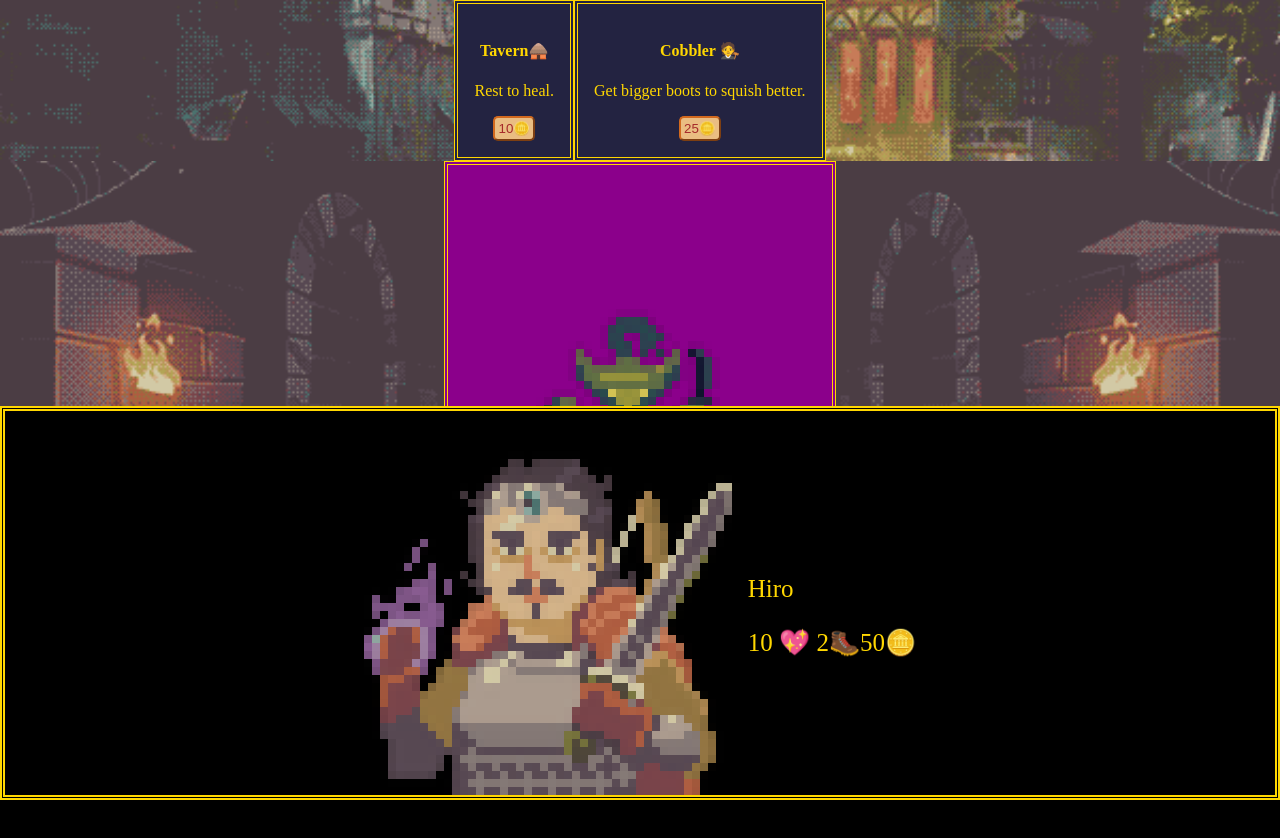
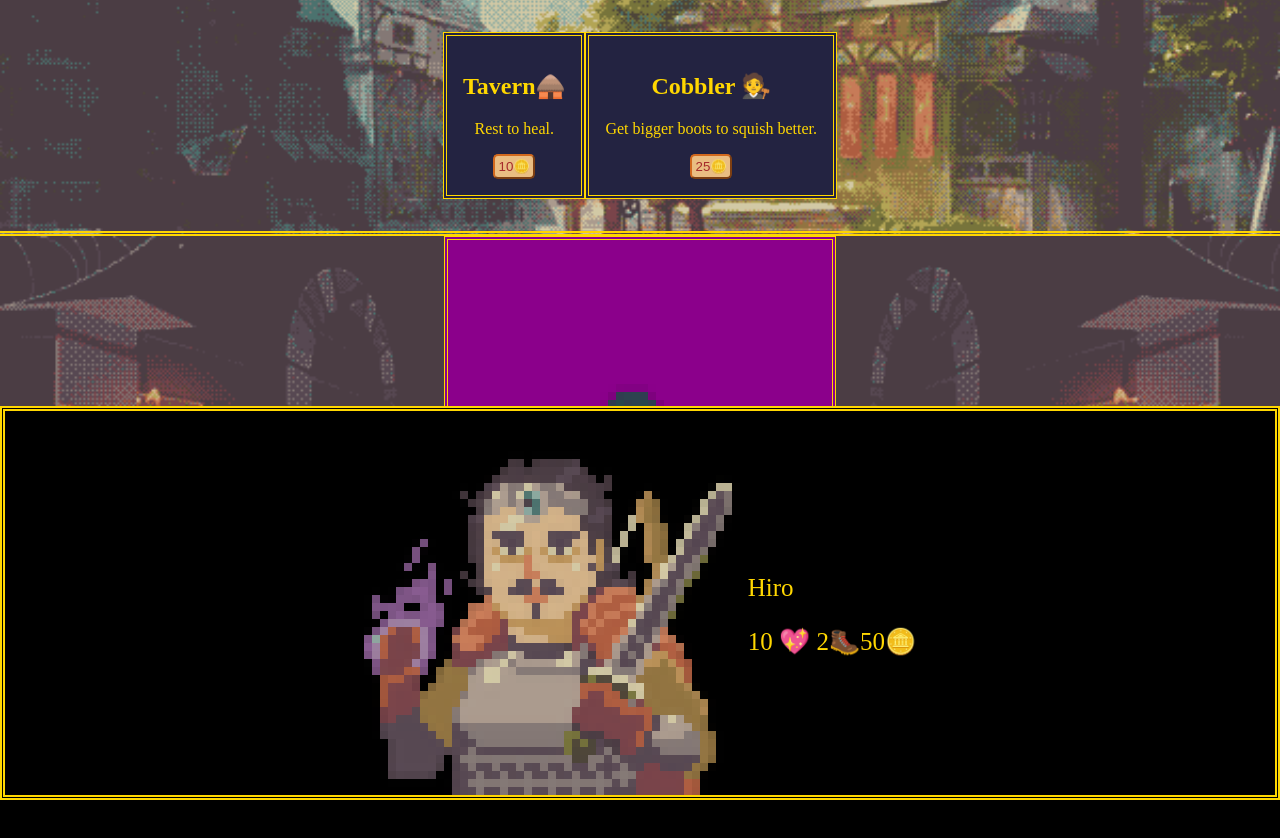
Before and after one commit to jprevit/townheromock2, a plain HTML site: page index.html in a window 1280 px wide. Drawn offline with Linux system fonts and the light colour scheme; a web font is replaced by a local one.

Commit message:
Update headings in town section and enhance styling for better visibility

```diff
--- a/index.html
+++ b/index.html
@@ -18,13 +18,13 @@
     <main>
         <section class="town">
             <div class="card">
-                <h4>Tavern🛖</h4>
+                <h2>Tavern🛖</h2>
                 <p>Rest to heal.</p>
                 <button onclick="healHero()">10🪙</button>
             </div>
 
             <div class="card">
-                <h4>Cobbler 🧑‍⚖️</h4>
+                <h2>Cobbler 🧑‍⚖️</h2>
                 <p>Get bigger boots to squish better.</p>
                 <button>25🪙</button>
             </div>
--- a/style.css
+++ b/style.css
@@ -53,6 +53,8 @@ button {
 
 .town {
     background-image: url(assets/Backgrounds/townbg.png);
+    padding: 2em;
+    border-bottom: double gold 5px;
 }
 
 .monster-card {
```
